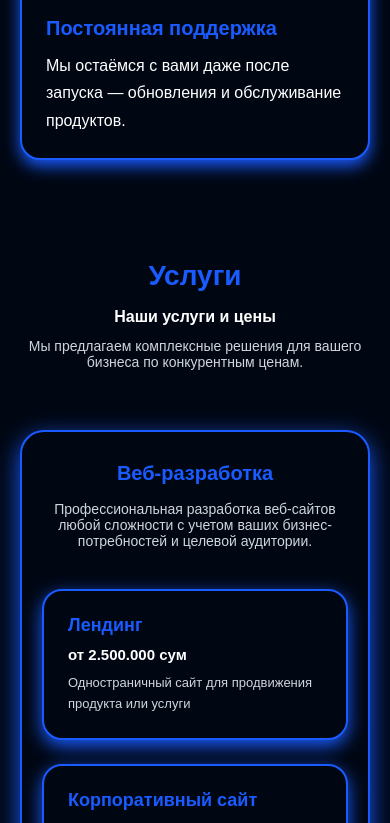
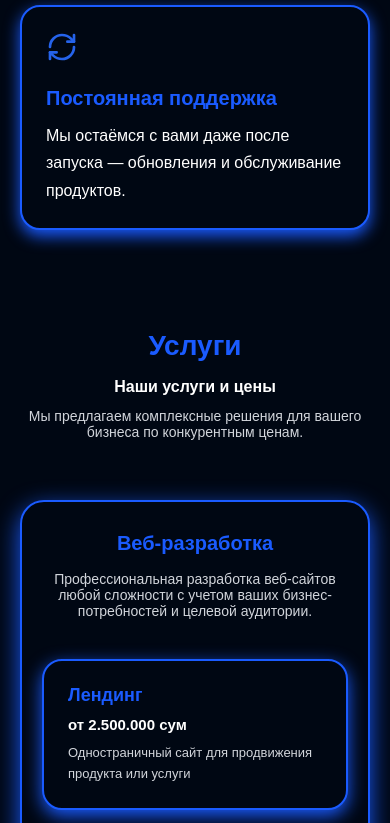
Before and after one commit to JahongirFox/DevSphere-IT-Company, a React (Vite) app: page / in a window 390 px wide. Shown: the part 2326-3149 px from the top of the page. Built offline with nearby package versions, Linux system fonts and the light colour scheme.

Commit message:
Bugs fixed

```diff
--- a/src/Pages/Home/Home3/Home3.css
+++ b/src/Pages/Home/Home3/Home3.css
@@ -80,7 +80,7 @@
 
 @media (max-width: 640px) {
     .process-section{
-        padding: 0px 20px;
+        padding: 60px 20px;
     }
     .process-title {
         font-size: 32px;
--- a/src/Pages/Home/Home4/Home4.css
+++ b/src/Pages/Home/Home4/Home4.css
@@ -122,6 +122,9 @@
 }
 
 @media (max-width: 640px) {
+    .home4-section{
+        padding:40px 20px;
+    }
     .home4-title {
         font-size: 32px;
     }
--- a/src/Pages/Home/Home6/Home6.css
+++ b/src/Pages/Home/Home6/Home6.css
@@ -111,6 +111,10 @@
 }
 
 @media (max-width: 480px) {
+    .Home6{
+    padding: 30px 20px;
+
+    }
     .faq-question {
         font-size: 14px;
         padding: 12px;
--- a/src/Pages/Home/Uslug/Uslug.css
+++ b/src/Pages/Home/Uslug/Uslug.css
@@ -109,7 +109,7 @@
       height: 32px;
     }
     .uslug-section{
-    padding: 0px 20px;
+    padding: 70px 20px;
 
     }
   }
--- a/src/Pages/Home/Uslug2/Uslug2.css
+++ b/src/Pages/Home/Uslug2/Uslug2.css
@@ -257,4 +257,9 @@
         padding: 10px 20px;
         font-size: 14px;
     }
+    .service-section {
+        background-color: #000713;
+        padding: 30px 20px;
+        font-family: 'Montserrat', sans-serif;
+    }
 }
```
